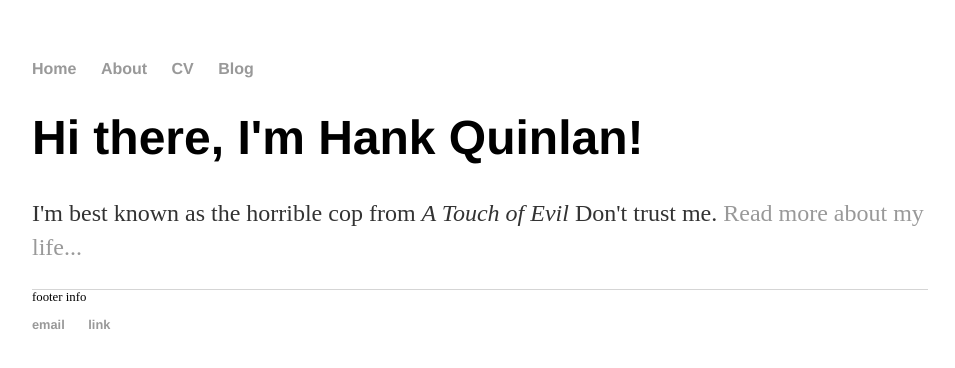
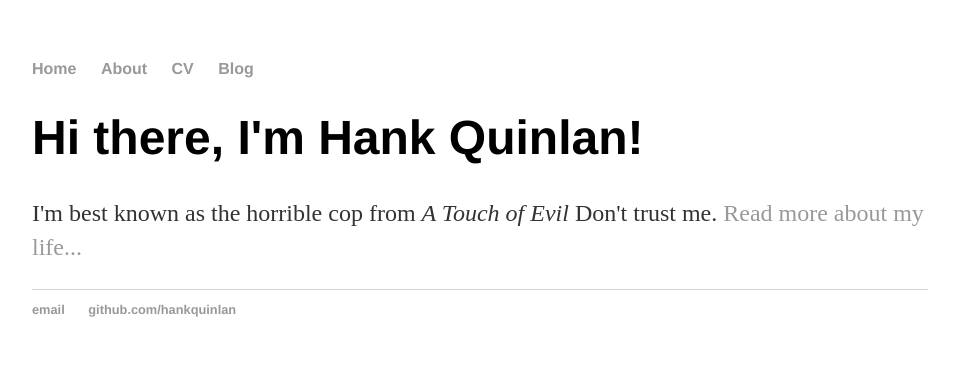
Before and after one commit to paul-abbott/pegs-test.github.io, a Jekyll site: the page built from index.html, in a window 1280 px wide. Shown: the top 368 px of the page, without its empty margins (160-1115 px from the left). Built offline with Jekyll 4.4.1, drawn with Linux system fonts in a browser that asks for light colours.

Commit message:
again...

```diff
--- a/_layouts/default.html
+++ b/_layouts/default.html
@@ -14,17 +14,15 @@
 	        		<li><a href="/blog">Blog</a></li>
 	    		</ul>
 			</nav>
-
 			<div class="container">
 
 			{{ content }}
 
 			</div><!-- /.container -->
 			<footer>
-				footer info
 	    		<ul>
-	        		<li><a href="xx">email</a></li>
-	        		<li><a href="xx">link</a></li>
+	        		<li><a href="mailto:hankquinlanhub@gmail.com">email</a></li>
+	        		<li><a href="https://github.com/hankquinlan">github.com/hankquinlan</a></li>
 				</ul>
 			</footer>
 		</body>
```
